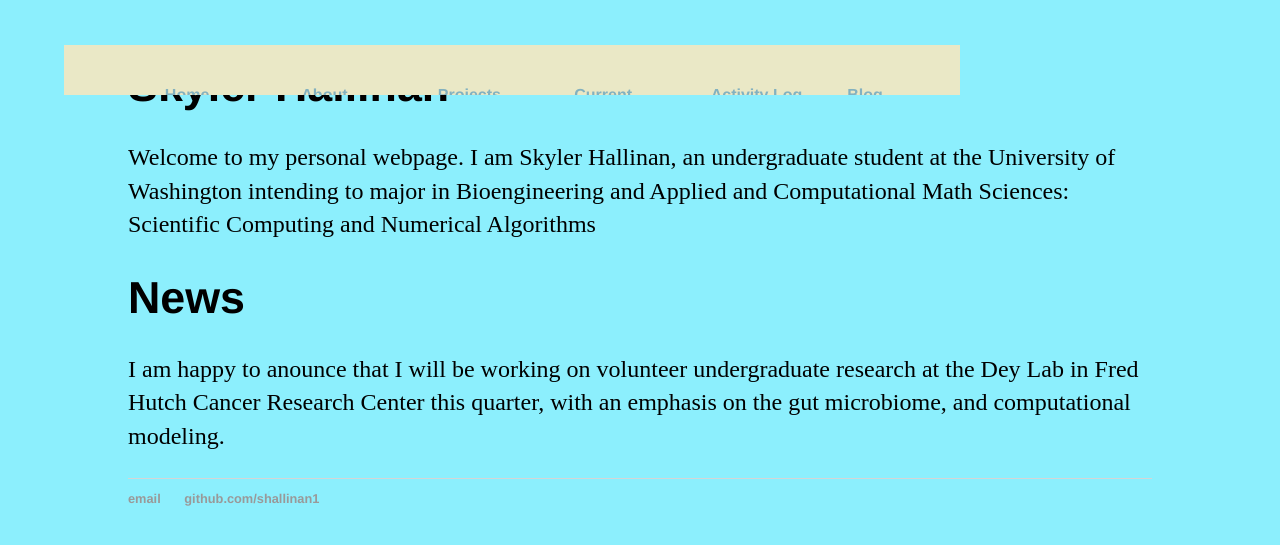
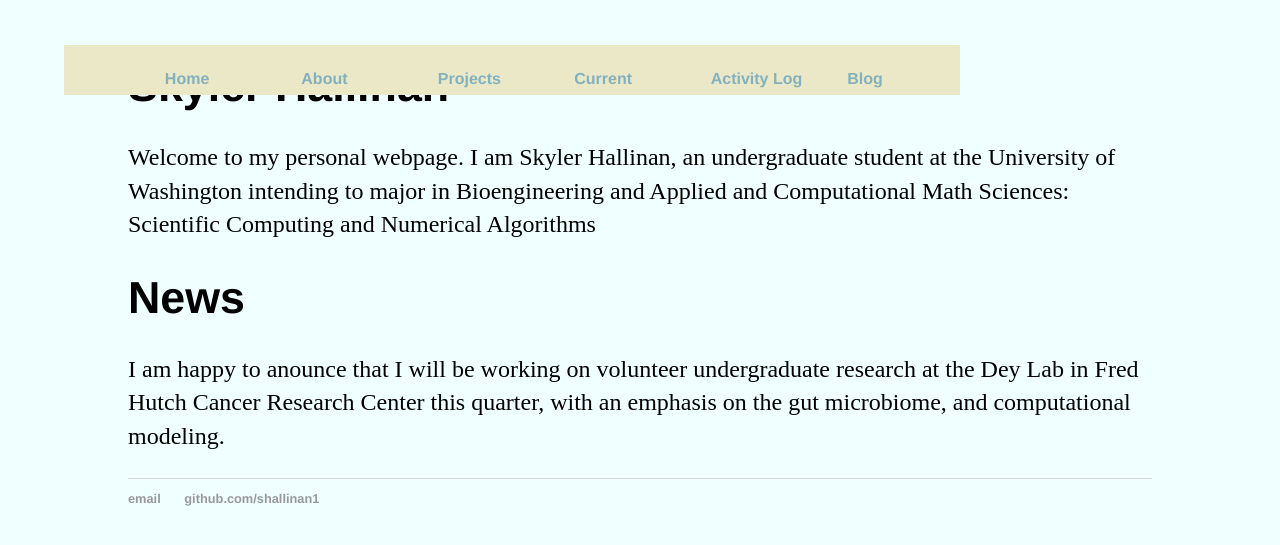
Before and after one commit to shallinan1/shallinan1.github.io, a Jekyll site: the page built from index.md, in a window 1280 px wide. Shown: the top 545 px of the page. Built offline with Jekyll 4.4.1, drawn with Linux system fonts in a browser that asks for light colours; our own code applies the rules of GitHub Pages for plain Markdown files.

Commit message:
bg and padding

```diff
--- a/css/main.css
+++ b/css/main.css
@@ -32,7 +32,7 @@
 
 	#globalNav a {
 		position: absolute;
-		top: 1.3em;
+		top: 0.3em;
 		padding: 0 0.25em;
 		-moz-padding-start: 0;
 		font-size: 1em;
@@ -55,7 +55,7 @@
 
 body {
     margin: 60px auto;
-    background-color: #8CEFFD;
+    background-color: #f0ffff;
     width: 80%;
 	top:80;
 }
```
